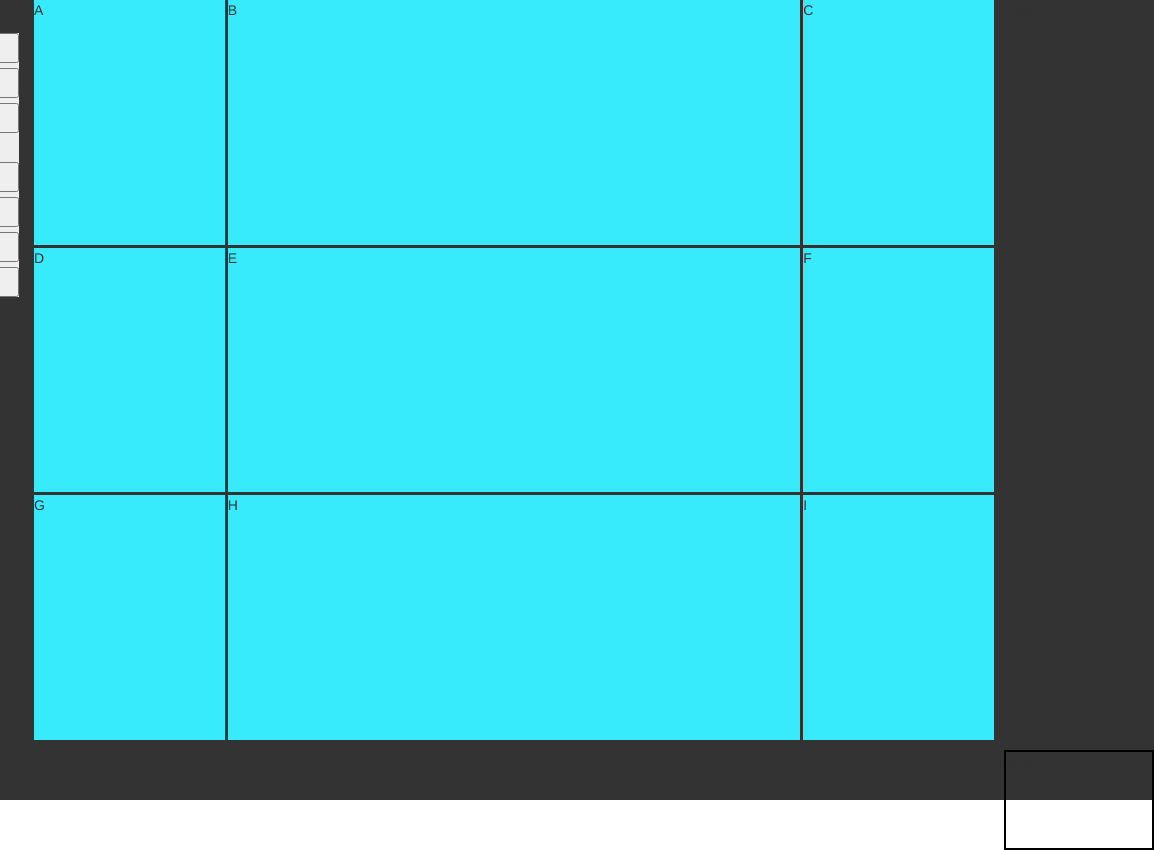
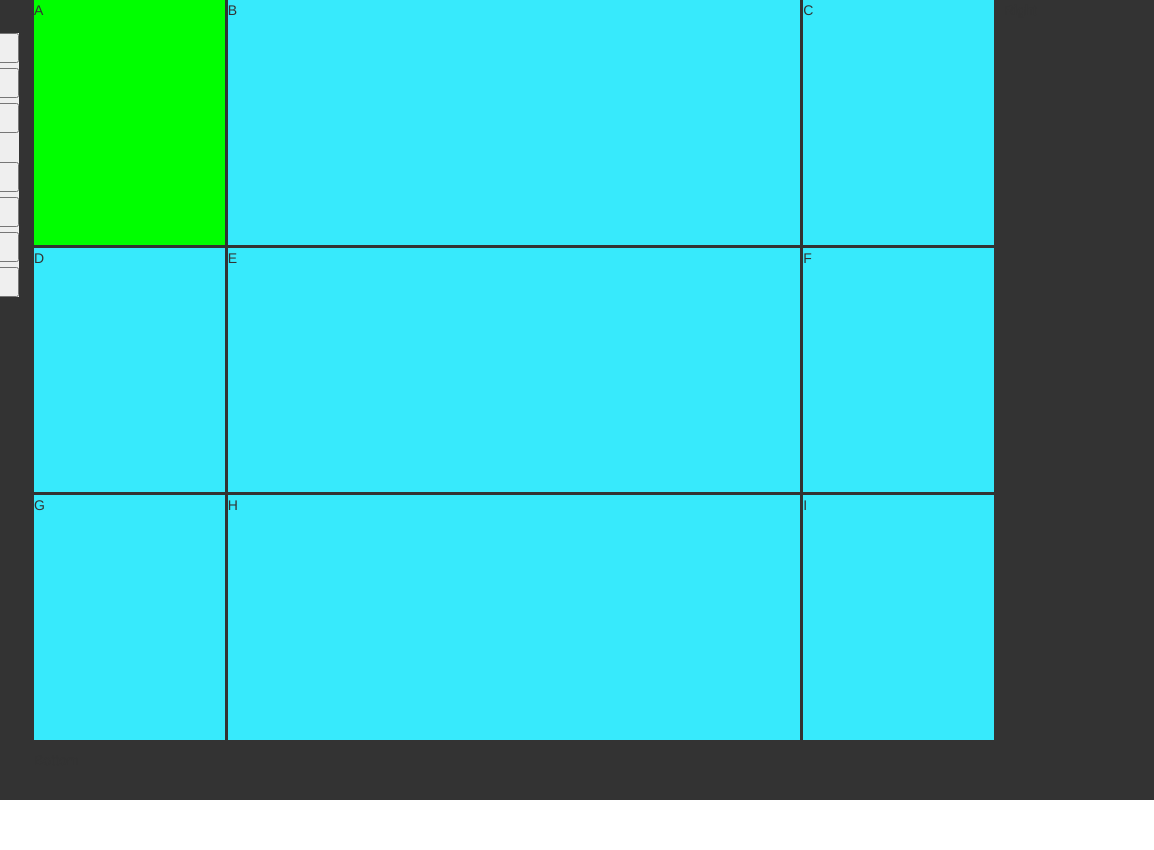
Before and after one commit to bytelayer/Tao, a plain HTML site: page index.html in a window 1280 px wide. Both pictures are taken after a click on the button "Div". Shown: the full height of the page, 126-1280 px from the left. After the commit the page ends 800 px from the top, so only its background shows below. Drawn offline with nearby package versions, Linux system fonts and the light colour scheme.

```diff
--- a/index.html
+++ b/index.html
@@ -66,7 +66,8 @@ $(document).ready(() => {
   $("#a").resizable();
 
   $("#tools-div").click(function() {
-    $("#container").append("<div class='tao'>A div</div>");
+    //$("#container").append("<div class='tao'>A div</div>");
+    $("#a").css("background", "lime")
   });
 
   $("#tools-header").click(function() {
```
